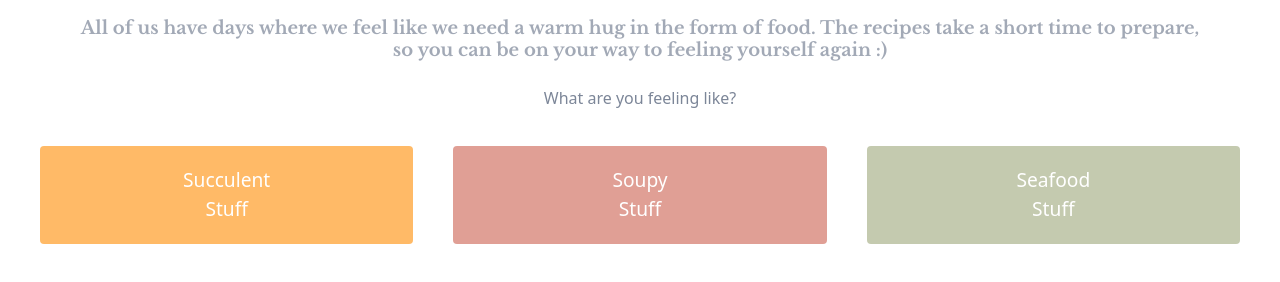
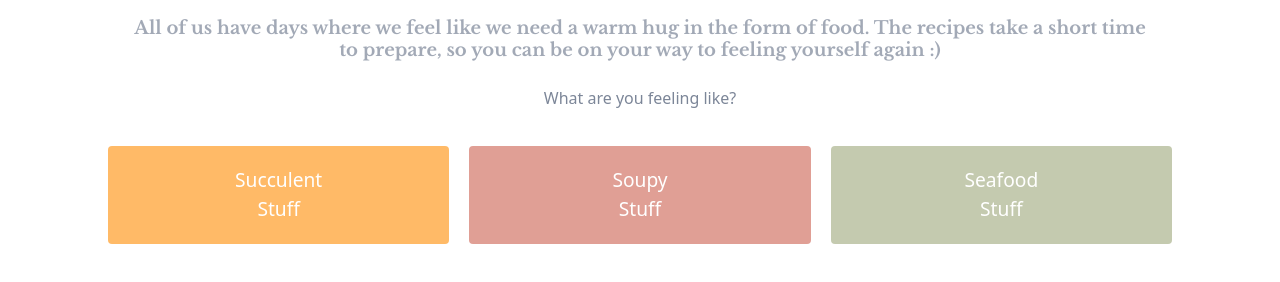
Before and after one commit to xllyh/React-ComfortCooking-Portfolio, a plain HTML site: page index.html in a window 1280 px wide. Shown: the part 472-754 px from the top of the page. Drawn offline with nearby package versions, Linux system fonts and the light colour scheme.

Commit message:
Update style.css

```diff
--- a/style.css
+++ b/style.css
@@ -24,7 +24,7 @@
 }
 
 .page-content {
-  padding: 40px 80px;
+  padding: 40px 10%;
 }
 
 h1 {
@@ -63,7 +63,7 @@ p {
 }
 
 .navigation-links a {
-  margin: 20px;
+  margin: 20px 10px;
   border-radius: 4px;
   padding: 20px 15px;
   text-decoration: none;
```
